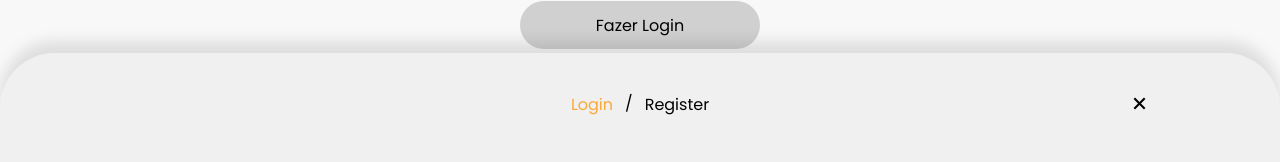
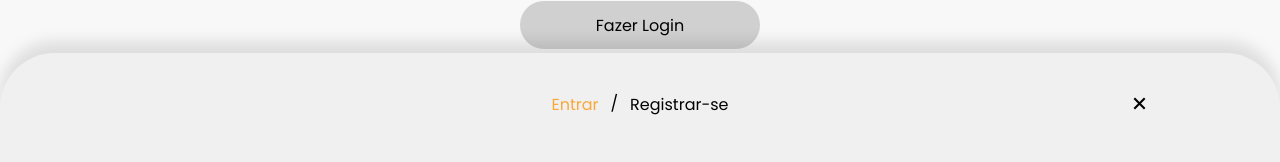
Before and after one commit to eduardo-murillo/cafeteria-facul, a Next.js app: page /login in a window 1280 px wide. Both pictures are taken after a click on the element "Fazer Login". Shown: the part 418-580 px from the top of the page. Built offline with nearby package versions, Linux system fonts and the light colour scheme.

Commit message:
atualizações titulo tela login/registrar

```diff
--- a/src/components/Login.tsx
+++ b/src/components/Login.tsx
@@ -62,8 +62,8 @@ const Login: React.FC = () => {
         <Container className={opened && 'opened'}>
           <Tabs selectedIndex={tabView}  onSelect={index => setTabView(index)}>
             <TabList>
-              <Tab>Login</Tab>/
-              <Tab>Register</Tab>
+              <Tab>Entrar</Tab>/
+              <Tab>Registrar-se</Tab>
               <CloseForm onClick={() => setOpen(false)}><GrFormClose/> </CloseForm>
             </TabList>
 
```
